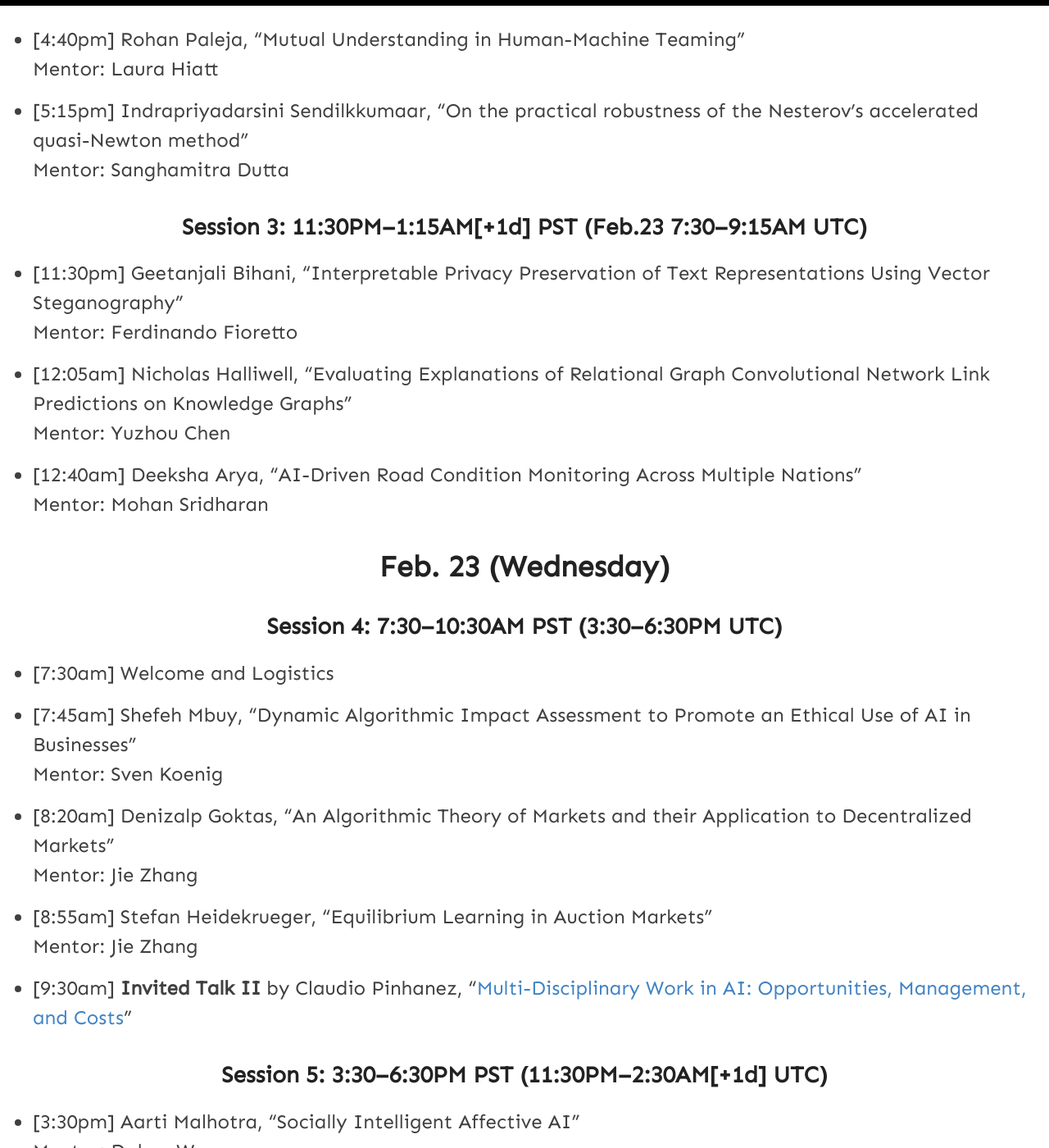
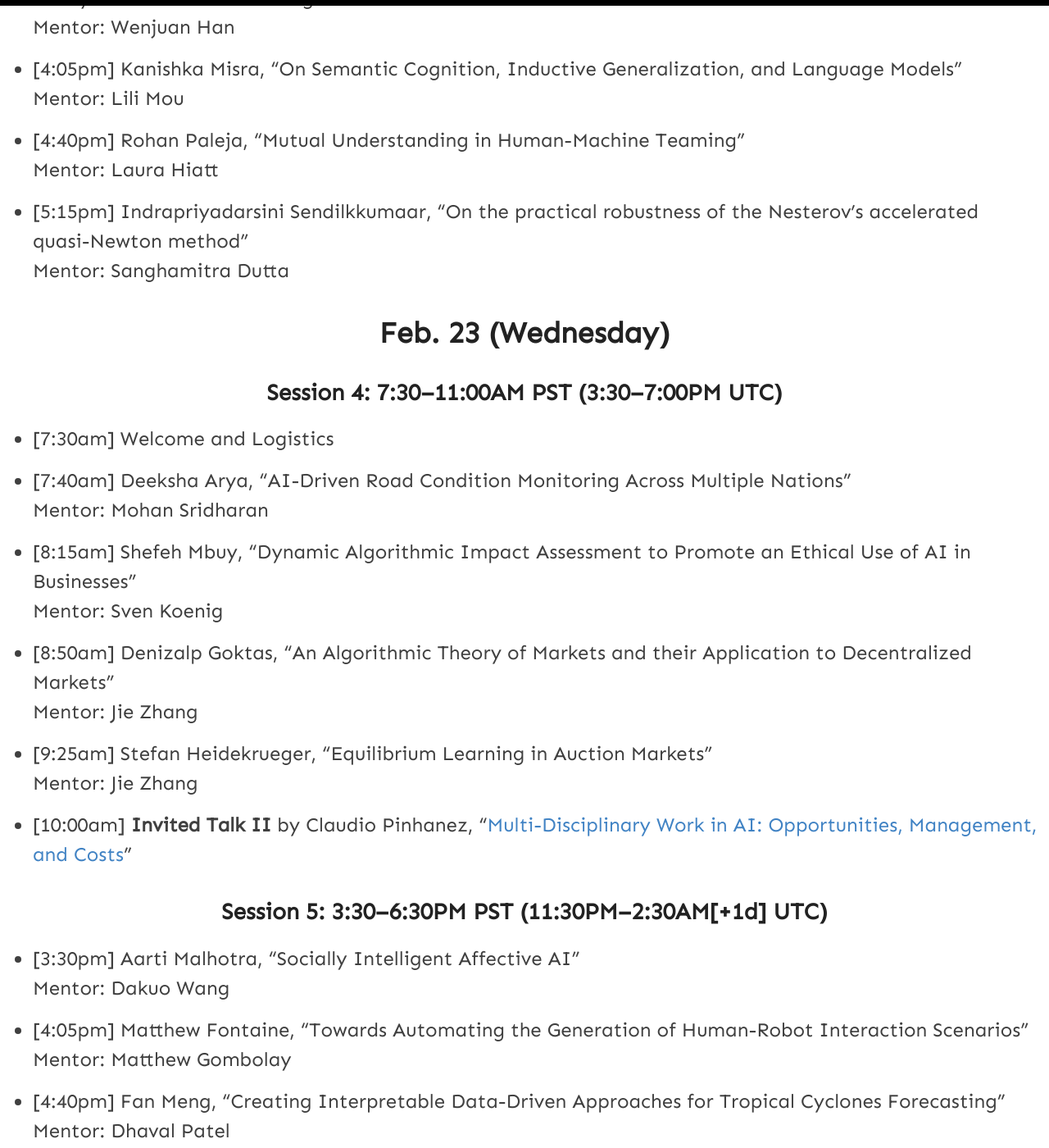
Before and after one commit to yue-ning/dc2025, a Jekyll site: the page built from _pages/schedule.md, in a window 1280 px wide and 1400 px high, scrolled down 1029 px. Shown: the whole window at 82% size. Built offline with Jekyll 4.4.1, drawn with Linux system fonts in a browser that asks for light colours; some of the changed text lies outside the part shown.

Commit message:
new schedule

```diff
--- a/_pages/schedule.md
+++ b/_pages/schedule.md
@@ -6,7 +6,7 @@ permalink: /schedule/
 
 # Feb. 22 (Tuesday)
 
-### Session 1: 7:30–10:30AM PST (3:30–6:30PM UTC)
+### Session 1: 7:30–11:05AM PST (3:30–7:05PM UTC)
 
 - [7:30am] Welcome and Logistics
 
@@ -35,34 +38,26 @@ Mentor: Laura Hiatt
 - [5:15pm] Indrapriyadarsini Sendilkkumaar, "On the practical robustness of the Nesterov’s accelerated quasi-Newton method" \
 Mentor: Sanghamitra Dutta
 
-### Session 3: 11:30PM–1:15AM[+1d] PST (Feb.23 7:30–9:15AM UTC)
-
-- [11:30pm] Geetanjali Bihani, "Interpretable Privacy Preservation of Text Representations Using Vector Steganography" \
-Mentor: Ferdinando Fioretto
-
-- [12:05am] Nicholas Halliwell, "Evaluating Explanations of Relational Graph Convolutional Network Link Predictions on Knowledge Graphs" \
-Mentor: Yuzhou Chen
-
-- [12:40am] Deeksha Arya, "AI-Driven Road Condition Monitoring Across Multiple Nations" \
-Mentor: Mohan Sridharan
-
 
 # Feb. 23 (Wednesday)
 
-### Session 4: 7:30–10:30AM PST (3:30–6:30PM UTC)
+### Session 4: 7:30–11:00AM PST (3:30–7:00PM UTC)
 
 - [7:30am] Welcome and Logistics
 
-- [7:45am] Shefeh Mbuy, "Dynamic Algorithmic Impact Assessment to Promote an Ethical Use of AI in Businesses" \
+- [7:40am] Deeksha Arya, "AI-Driven Road Condition Monitoring Across Multiple Nations" \
+Mentor: Mohan Sridharan
+
+- [8:15am] Shefeh Mbuy, "Dynamic Algorithmic Impact Assessment to Promote an Ethical Use of AI in Businesses" \
 Mentor: Sven Koenig
 
-- [8:20am] Denizalp Goktas, "An Algorithmic Theory of Markets and their Application to Decentralized Markets" \
+- [8:50am] Denizalp Goktas, "An Algorithmic Theory of Markets and their Application to Decentralized Markets" \
 Mentor: Jie Zhang
 
-- [8:55am] Stefan Heidekrueger, "Equilibrium Learning in Auction Markets" \
+- [9:25am] Stefan Heidekrueger, "Equilibrium Learning in Auction Markets" \
 Mentor: Jie Zhang
 
-- [9:30am] **Invited Talk II** by Claudio Pinhanez, "[Multi-Disciplinary Work in AI: Opportunities, Management, and Costs](../speakers/talk2)"
+- [10:00am] **Invited Talk II** by Claudio Pinhanez, "[Multi-Disciplinary Work in AI: Opportunities, Management, and Costs](../speakers/talk2)"
 
 ### Session 5: 3:30–6:30PM PST (11:30PM–2:30AM[+1d] UTC)
 
```
Also changed, not shown: other parts of _pages/schedule.md (+8 -2 lines), _speakers/talk2.md (+1 -1 lines).
